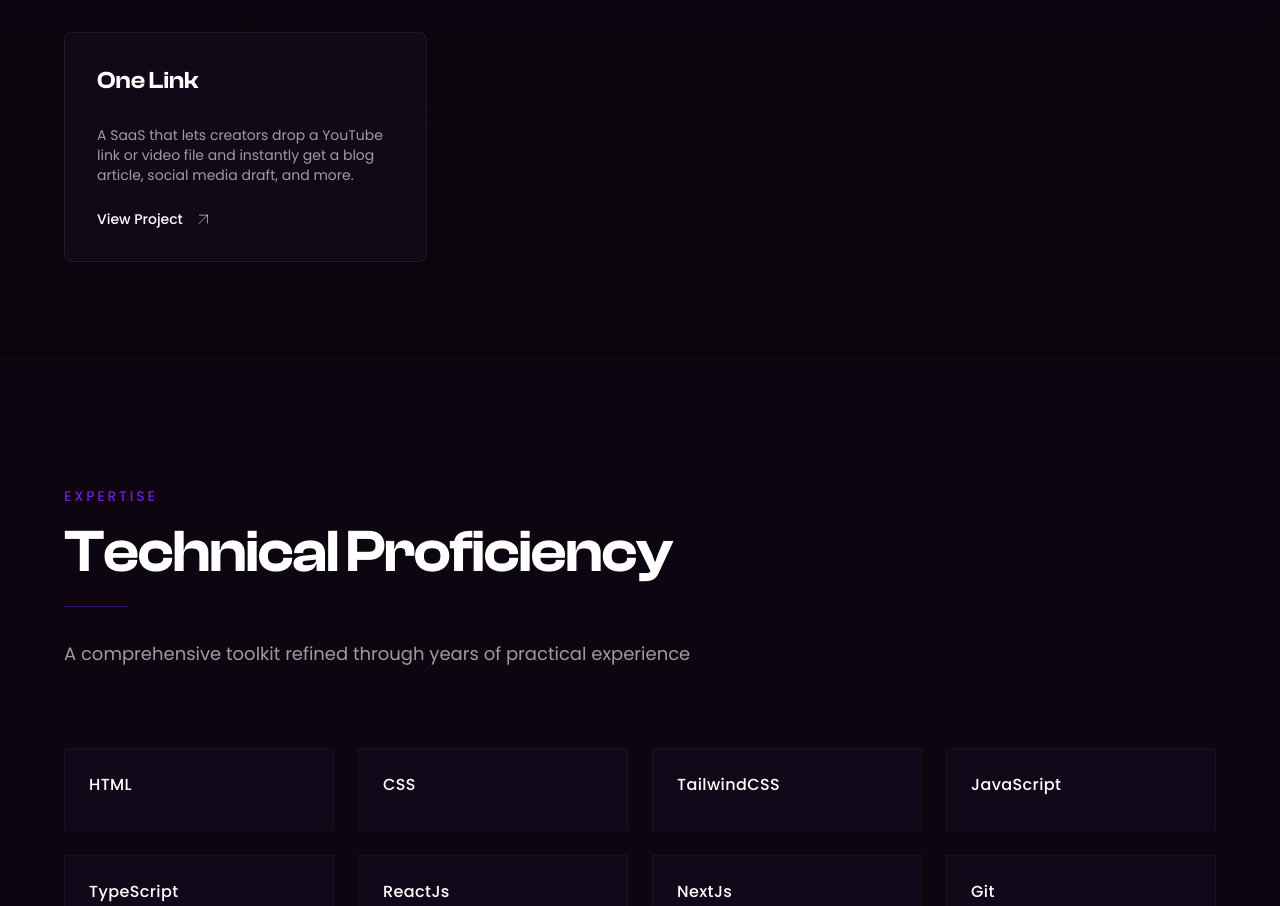
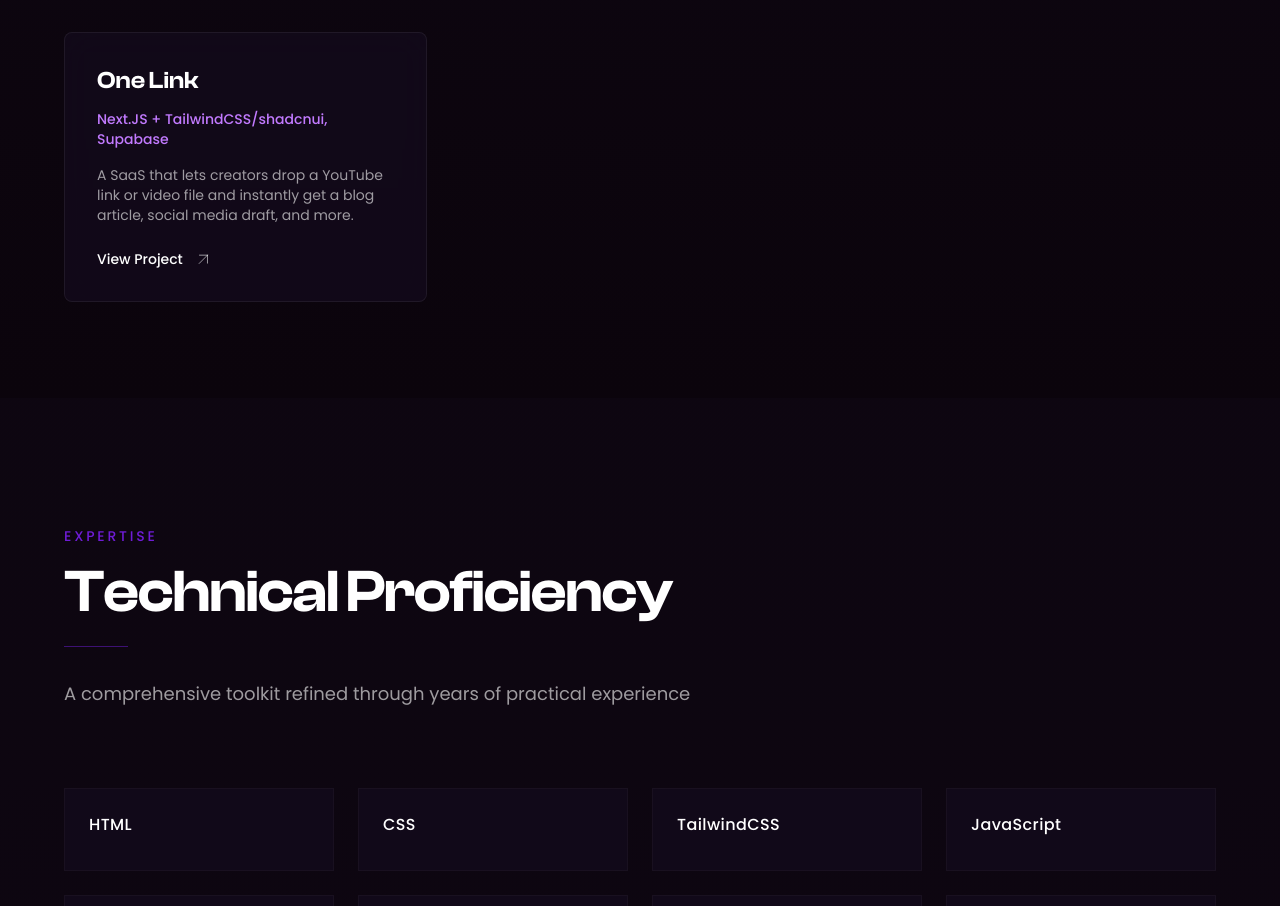
Before and after one commit to NathanOyewole/oyewole-nathan, a Next.js app: page / in a window 1280 px wide. Shown: the part 1621-2527 px from the top of the page. Built offline with nearby package versions, Linux system fonts and the light colour scheme.

Commit message:
feat: update project data and experience information

```diff
--- a/src/data/data.ts
+++ b/src/data/data.ts
@@ -25,7 +25,8 @@ export const projects = [
   {
     name: "One Link",
     desc: "A SaaS that lets creators drop a YouTube link or video file and instantly get a blog article, social media draft, and more.",
-    link: "https://github.com/NathanOyewole/One_Link",
+    lang: "Next.JS + TailwindCSS/shadcnui, Supabase",
+    link: "https://github.com/NathanOyewole/One_Link"
   }
 ];
 
```
